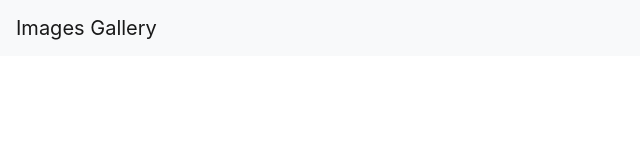
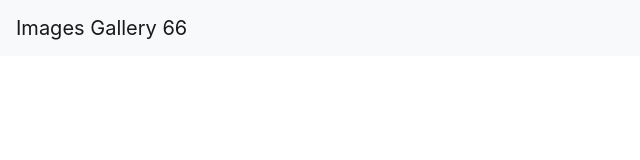
Before and after one commit to Earthpasserby/frontend-fullsatack-tutorial, a React (Vite) app in the folder Documents/images-gallery/frontend/: page / in a window 1280 px wide. Shown: the top 160 px of the page, without its empty margins (0-640 px from the left). Built offline with nearby package versions, Linux system fonts and the light colour scheme.

Commit message:
destructuring

```diff
--- a/Documents/images-gallery/frontend/src/App.jsx
+++ b/Documents/images-gallery/frontend/src/App.jsx
@@ -8,7 +8,7 @@ import Header from "./components/Header";
 function App() {
   return (
     <div>
-      <Header />
+      <Header  title="Images Gallery 66"/>
     </div>
   );
 }
--- a/Documents/images-gallery/frontend/src/components/Header.jsx
+++ b/Documents/images-gallery/frontend/src/components/Header.jsx
@@ -1,10 +1,12 @@
 import React from "react";
 import { Navbar } from "react-bootstrap";
 
-const Header = () => {
+const Header = (props) => {
+  //destructuring
+  const { title } = props;
   return (
     <Navbar bg="light" variant="light">
-      <Navbar.Brand href="/">Images Gallery</Navbar.Brand>
+      <Navbar.Brand href="/">{title}</Navbar.Brand>
     </Navbar>
   );
 };
```
